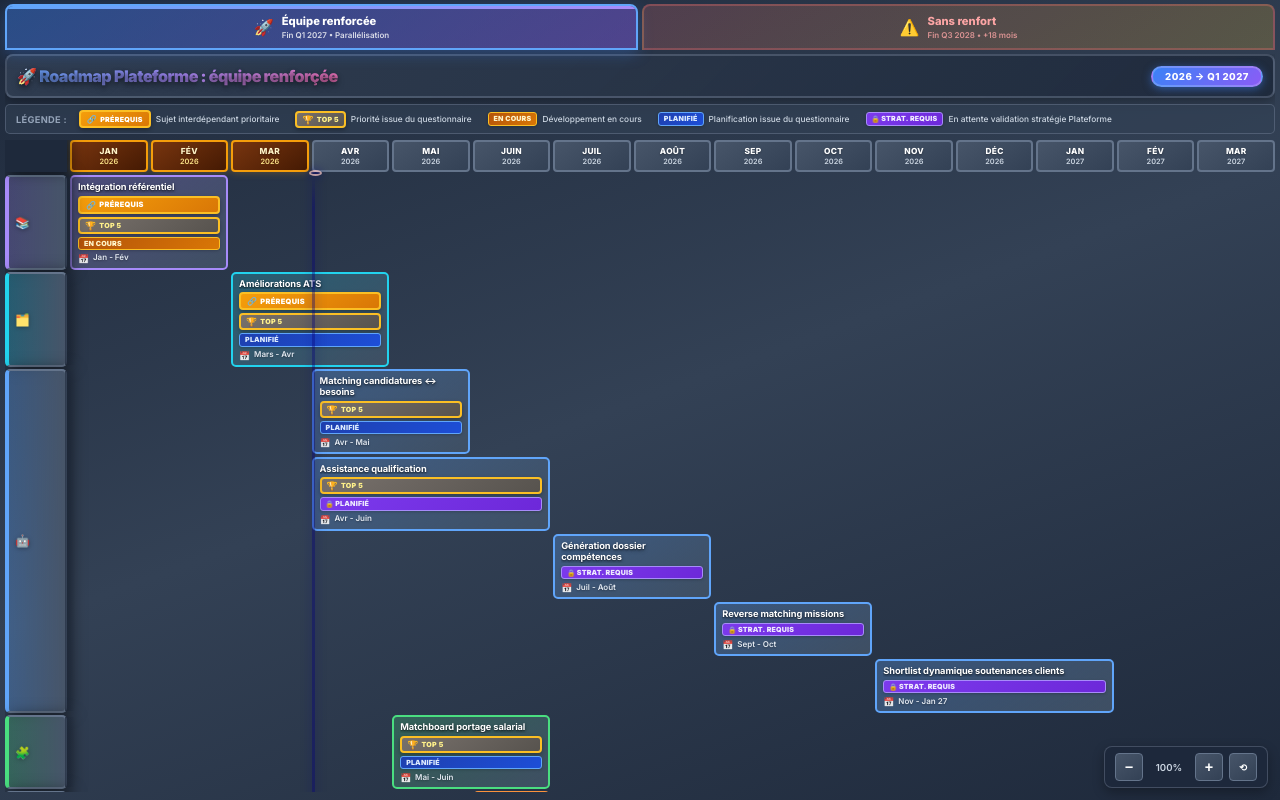
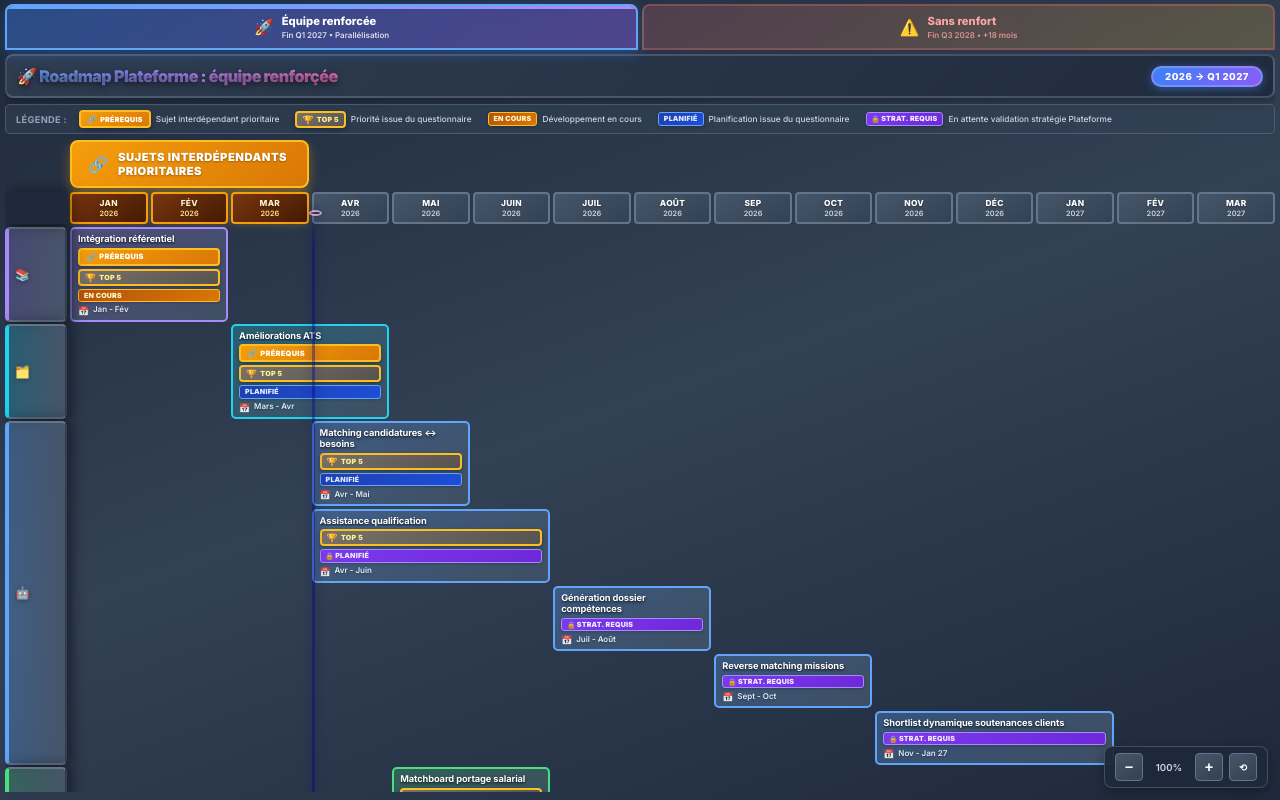
Before and after one commit to walidbpro/Roadmap-2026, a plain HTML site: page index.html in a window 1280 px wide. Drawn offline with Linux system fonts and the light colour scheme.

Commit message:
Add files via upload

```diff
--- a/index.html
+++ b/index.html
@@ -462,8 +462,8 @@
 
         .vertical-marker {
             position: absolute;
-            top: 30px;
-            height: 1820px;
+            top: 70px;
+            height: 1830px;
             left: 0;
             width: 3px;
             background: linear-gradient(to bottom,
@@ -536,6 +536,47 @@
 
         .month-col-priority .month-year {
             color: #fde68a !important;
+        }
+
+        /* BARRE SUJETS INTERDÉPENDANTS PRIORITAIRES */
+        .priority-phase-bar {
+            display: grid;
+            grid-template-columns: var(--sidebar-width) repeat(15, minmax(var(--col-min), 1fr));
+            gap: var(--gap);
+            margin-bottom: 4px;
+        }
+
+        .priority-phase-bar-sans {
+            display: grid;
+            grid-template-columns: var(--sidebar-width) repeat(32, minmax(50px, 1fr));
+            gap: var(--gap);
+            margin-bottom: 4px;
+        }
+
+        .priority-phase-label {
+            grid-column: 2 / span 3;
+            background: linear-gradient(135deg, #f59e0b 0%, #d97706 100%);
+            border-radius: 8px;
+            padding: 8px 16px;
+            display: flex;
+            align-items: center;
+            justify-content: center;
+            gap: 10px;
+            box-shadow: 0 4px 12px rgba(245, 158, 11, 0.4);
+            border: 2px solid #fbbf24;
+        }
+
+        .priority-phase-icon {
+            font-size: 1rem;
+        }
+
+        .priority-phase-text {
+            font-size: 0.7rem;
+            font-weight: 900;
+            color: #ffffff;
+            text-transform: uppercase;
+            letter-spacing: 0.5px;
+            text-shadow: 0 1px 2px rgba(0, 0, 0, 0.3);
         }
 
         .timeline-header { margin-bottom: 3px; }
@@ -1122,6 +1163,15 @@
                 </div>
             </div>
 
+            <!-- BARRE SUJETS INTERDÉPENDANTS -->
+            <div class="priority-phase-bar">
+                <div></div>
+                <div class="priority-phase-label">
+                    <span class="priority-phase-icon">🔗</span>
+                    <span class="priority-phase-text">Sujets interdépendants prioritaires</span>
+                </div>
+            </div>
+
             <!-- TIMELINE HEADER -->
             <div class="grid-layout-renfort timeline-header">
                 <div></div>
@@ -1534,6 +1584,15 @@
         </div>
 
         <div class="roadmap-scroll-wrapper">
+            <!-- BARRE SUJETS INTERDÉPENDANTS -->
+            <div class="priority-phase-bar-sans">
+                <div></div>
+                <div class="priority-phase-label">
+                    <span class="priority-phase-icon">🔗</span>
+                    <span class="priority-phase-text">Sujets interdépendants prioritaires</span>
+                </div>
+            </div>
+
             <!-- TIMELINE HEADER - 32 mois -->
             <div class="grid-layout-sans timeline-header">
                 <div></div>
```
